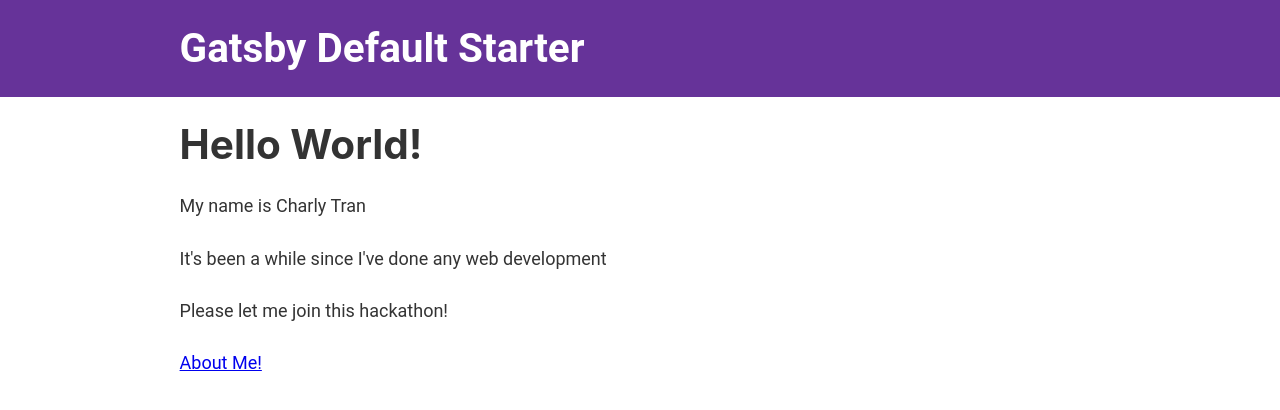
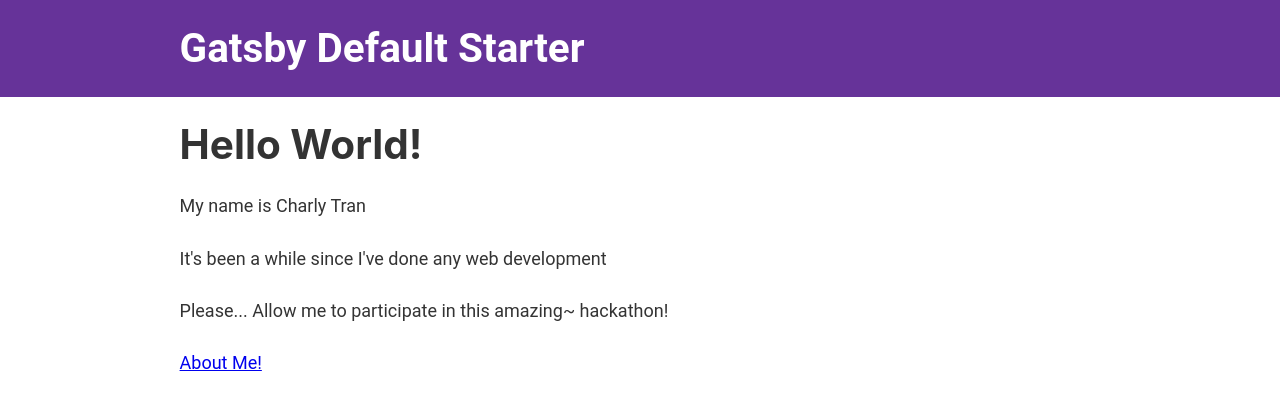
Before and after one commit to QuantumT95/JAMstack-Test, a Gatsby site: page / in a window 1280 px wide. Built offline with nearby package versions, Linux system fonts and the light colour scheme; Gatsby itself is replaced by a stand-in of ours.

Commit message:
be polite
yes

```diff
--- a/src/pages/index.js
+++ b/src/pages/index.js
@@ -8,7 +8,7 @@
     <h1>Hello World!</h1>
     <p>My name is Charly Tran</p>
     <p>It's been a while since I've done any web development</p>
-    <p>Please let me join this hackathon!</p>
+    <p>Please... Allow me to participate in this amazing~ hackathon!</p>
     <Link to="/page-2/">About Me!</Link>
   </Layout>
 )
```
